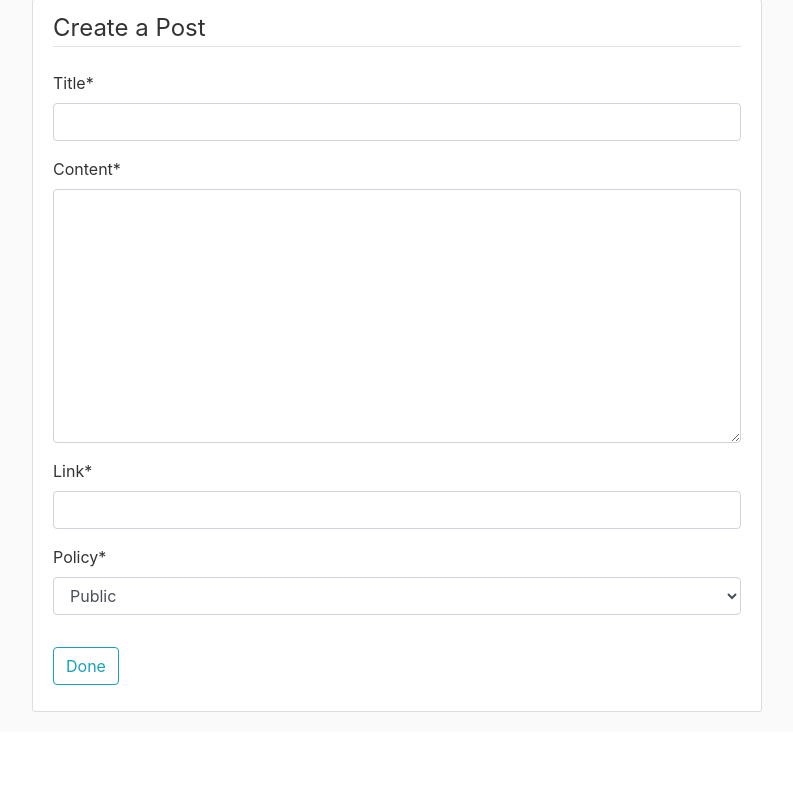
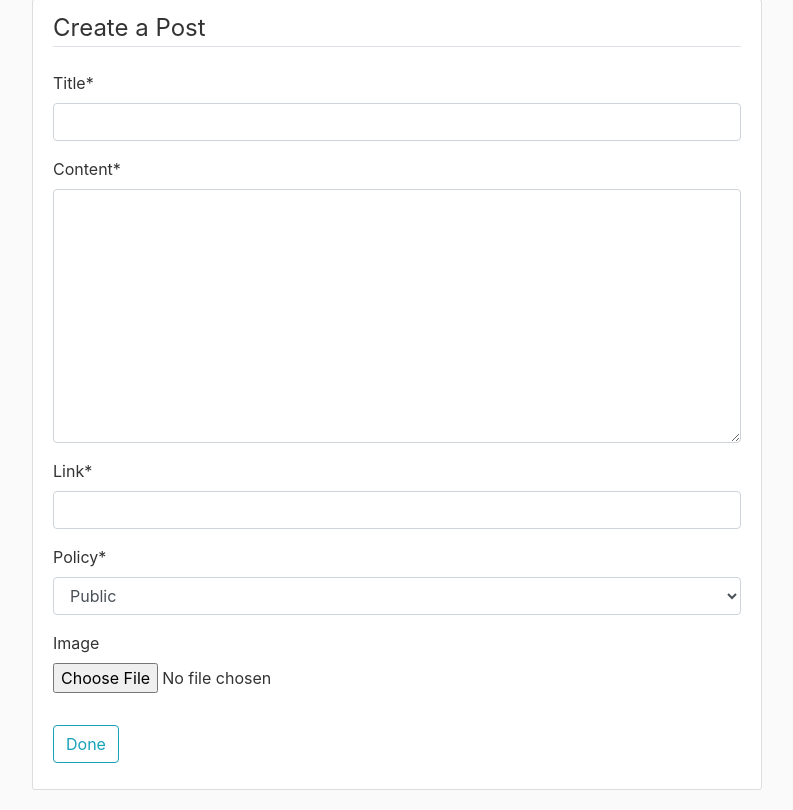
Before and after one commit to Handenurcoskun/SWE574-Team2, a Django app: page /post/new/ in a window 1280 px wide. Shown: the part 81-891 px from the top of the page, without its empty margins (53-846 px from the left). Before the commit the page ends 793 px from the top, so only its background shows below. Run offline with Django 4.2, Linux system fonts and the light colour scheme; the visitor is signed in with stand-in values (Sample User, id 1); some libraries are stand-ins or nearby versions.

Commit message:
Update post display on the front-end, remove default photo

```diff
--- a/blog/models.py
+++ b/blog/models.py
@@ -34,7 +34,7 @@ class Post(models.Model):
     favourites = models.ManyToManyField(User, related_name='favourites', blank=True)
     likes = models.ManyToManyField(User, related_name='liked_posts', blank=True)
     tags = TaggableManager(blank=True)
-    image = models.ImageField(default='space_default.jpg', upload_to='space_pics', blank=True)
+    image = models.ImageField(default='post_default.jpg', upload_to='post_pics', blank=True)
     status = models.CharField(max_length=10, choices=STATUS_CHOICES, default=PENDING)
 
 
--- a/blog/views.py
+++ b/blog/views.py
@@ -89,7 +89,7 @@ class PostDetailView(LoginRequiredMixin, DetailView):
 class PostCreateView(LoginRequiredMixin, CreateView):
     model = Post
 
-    fields = ['title', 'content', 'link', 'tags', 'policy']
+    fields = ['title', 'content', 'link', 'tags', 'policy', 'image']
 
     def form_valid(self, form):
         form.instance.author = self.request.user
```
Also changed, not shown: spaces/templates/spaces/space_detail.html (+9 -1 lines).
